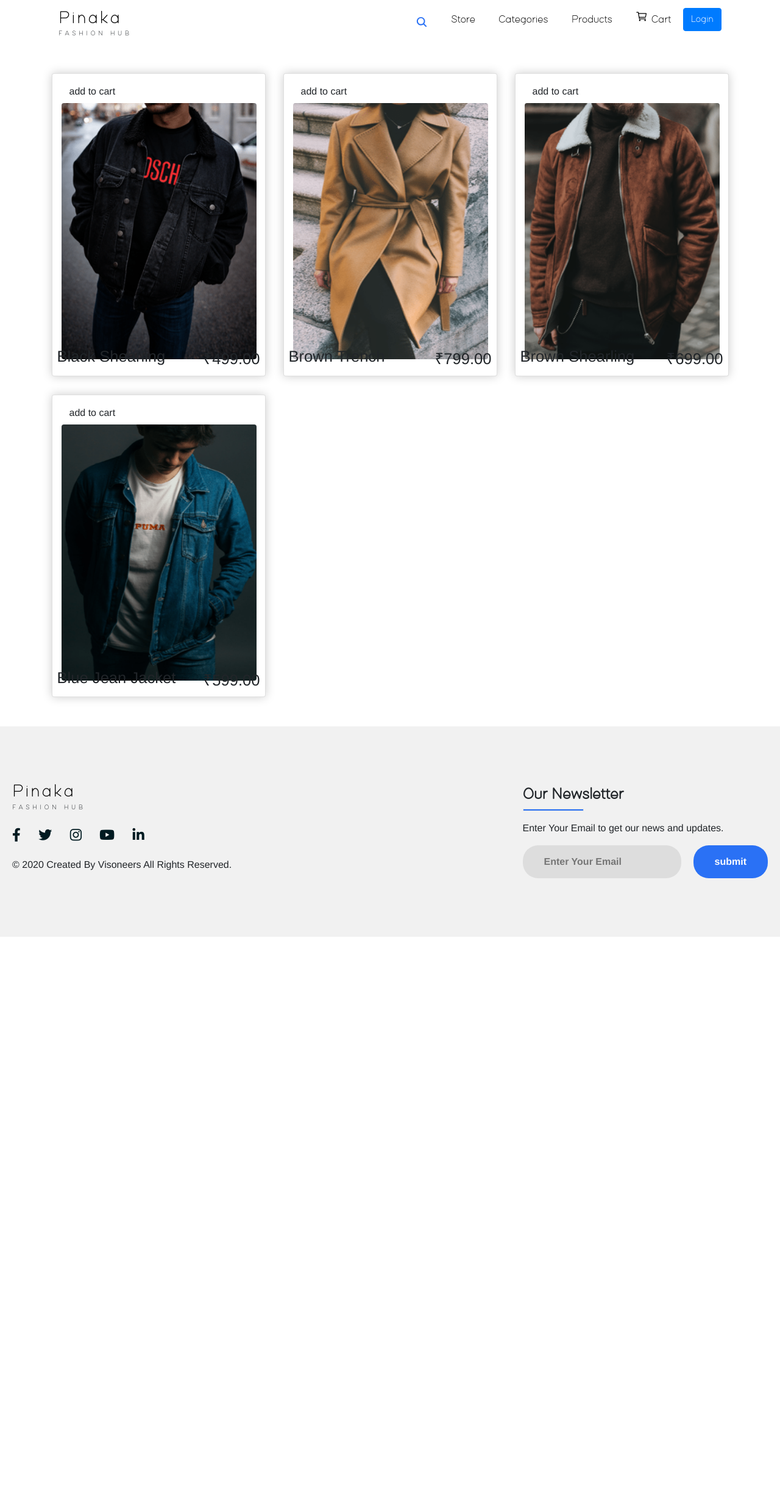
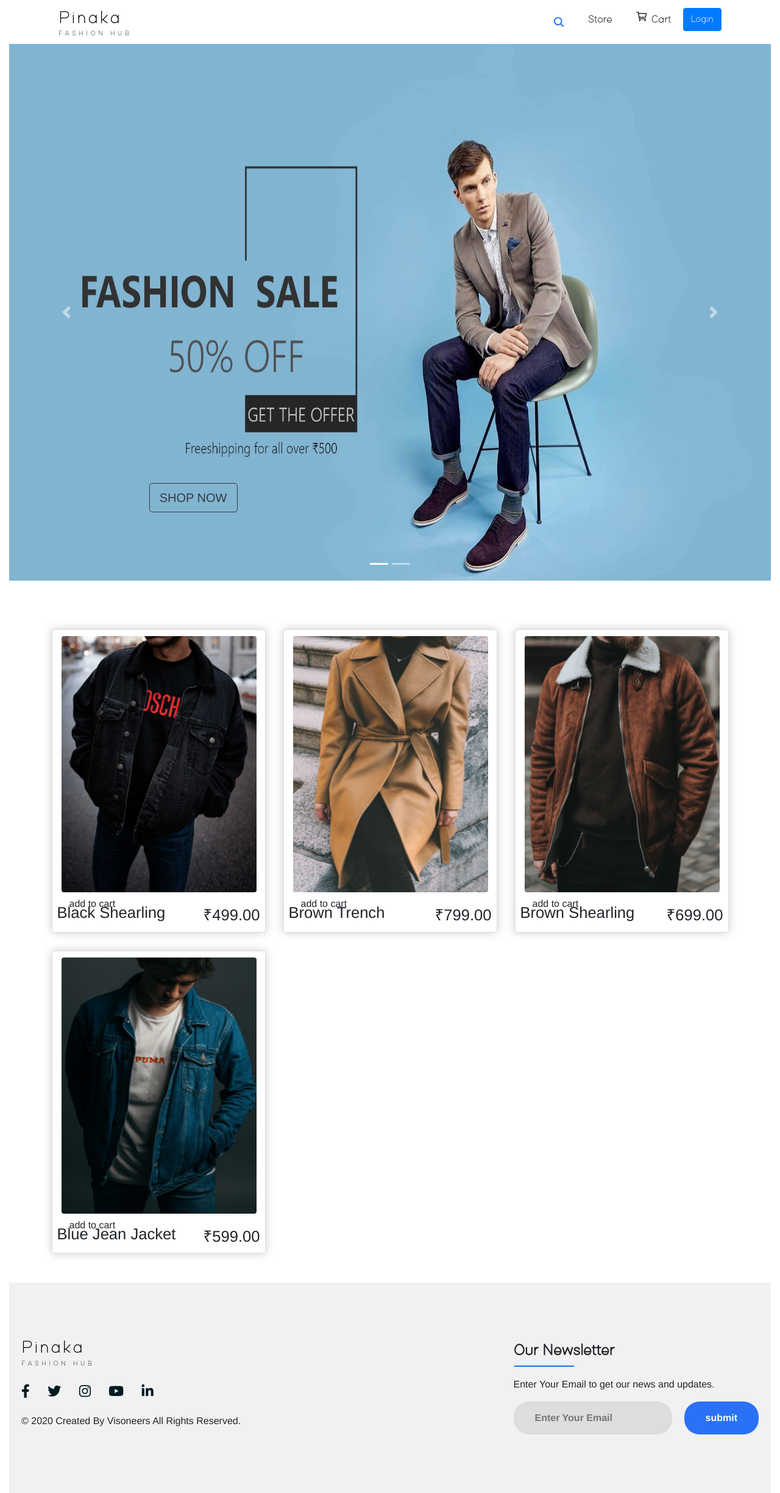
Before and after one commit to Visoneers/Pinaka, a Django app: page / in a window 1280 px wide. Shown: the whole page at 61% size. Before the commit the page ends 1536 px from the top, so only its background shows below. Run offline with Django 3.2, Linux system fonts and the light colour scheme; data comes from the database, SQL or seed files in the repository; both versions use the stored data as it was after the commit; some libraries are stand-ins or nearby versions.

Commit message:
bugs fixed

```diff
--- a/store/templates/store/cart.html
+++ b/store/templates/store/cart.html
@@ -2,8 +2,9 @@
 {% load static %}
 {% block content %}
 
-
+<div class="container">
     <div class="row">
+        <br>
         <div class="col-lg-12">
             <div class="box-element">
                 <a class="btn btn-outline-dark" href="{% url 'store'%}">&#x2190; Continue Shopping</a>
@@ -52,6 +53,8 @@
             </div>
         </div>
     </div>
+</div>
+
 
 
 {% endblock content %}
--- a/store/templates/store/checkout.html
+++ b/store/templates/store/checkout.html
@@ -1,7 +1,9 @@
 {% extends 'store/main.html' %}
 {% load static %}
 {% block content %}
+<div class="container">
      <div class="row">
+		 <br>
 		<div class="col-lg-6">
 			<div class="box-element" id="form-wrapper">
                 <form id="form">
@@ -64,7 +66,7 @@
 			</div>
 		</div>
 	</div>
-
+</div>
 	<script src="https://www.paypal.com/sdk/js?client-id=sb&currency=USD&disable-funding=credit"></script>
 
 	<script>
--- a/store/templates/store/main.html
+++ b/store/templates/store/main.html
@@ -113,8 +113,8 @@
                     </li>
                 </span>
                     <li><a href="{% url 'store' %}">Store</a></li>
-                    <li><a href="project.html">Categories</a></li>
-                    <li><a href="product.html">Products</a></li>
+                    <!-- <li><a href="project.html">Categories</a></li>
+                    <li><a href="product.html">Products</a></li> -->
                     <div>
                     <li><a href="{% url 'cart' %}"><ion-icon name="cart-outline"></ion-icon>Cart</ion-icon></a></li>
                     </div>
@@ -123,8 +123,7 @@
             </div>
         </nav>
     </div>
-    <div class="container">
-        <br><br>
+    <div class="container-fluid">
         {% block content %}
 
         {% endblock content %}
--- a/store/templates/store/store.html
+++ b/store/templates/store/store.html
@@ -16,14 +16,48 @@
         {% endfor %}
 
     </div> -->
-
+<main class="main">
+        <div id="myCarousel" class="carousel slide" data-ride="carousel">
+            <ol class="carousel-indicators">
+              <li data-target="#myCarousel" data-slide-to="0" class="active"></li>
+              <li data-target="#myCarousel" data-slide-to="1"></li>
+            </ol>
+            <div class="carousel-inner">
+                <div class="carousel-item active">
+                <img class="bd-placeholder-img" width="100%" height="100%" src="{% static 'images/web1.jpg'%}" alt="placeholder">
+                    <div class="container">
+                        <div class="carousel-caption">
+                            <p><a class="btn btn-lg btn-outline-dark btn1" href="#" role="button">SHOP NOW</a></p>
+                        </div>
+                    </div>
+                </div>
+                <div class="carousel-item">
+                    <img class="bd-placeholder-img" width="100%" height="100%" src="{% static 'images/web2.jpg'%}" alt="placeholder">
+                    <div class="container">
+                        <div class="carousel-caption">
+                            <p><a class="btn btn-lg btn-primary" href="#" role="button">Learn more</a></p>
+                        </div>
+                    </div>
+              </div>
+            </div>
+            <a class="carousel-control-prev" href="#myCarousel" role="button" data-slide="prev">
+              <span class="carousel-control-prev-icon" aria-hidden="true"></span>
+              <span class="sr-only">Previous</span>
+            </a>
+            <a class="carousel-control-next" href="#myCarousel" role="button" data-slide="next">
+              <span class="carousel-control-next-icon" aria-hidden="true"></span>
+              <span class="sr-only">Next</span>
+            </a>
+        </div>
+    </main>
+<div class="container">
     <div class="product">
         {% for product in products %}
         <div class="box-element card">
 
             <div class="img">
+                <img src="{{product.imageURL}}" alt="Network Problem">
                 <button data-product={{product.id}} data-action="add" class="btn btn-outline add-btn  update-cart" id="cart-btn" >add to cart</button>
-            <img src="{{product.imageURL}}" alt="Network Problem">
             </div>
 
             <div class="content">
@@ -32,6 +66,7 @@
             </div>
         </div>
         {% endfor %}
+
 </div>
 
 
--- a/store/views.py
+++ b/store/views.py
@@ -11,7 +11,7 @@ def store(request):
     if request.user.is_authenticated:
         customer=request.user.customer
         order,created=Order.objects.get_or_create(customer=customer,complete=False)
-        items=order.order.get_cart_items
+        items=order.get_cart_items
     else:
         items=[]
         order={'get_cart_total':0,'get_cart_items':0,'shipping':False}
```
Also changed, not shown: static/css/main.css (+3 -6 lines), db.sqlite3. Lines whose indentation alone changed are shown as unchanged.
